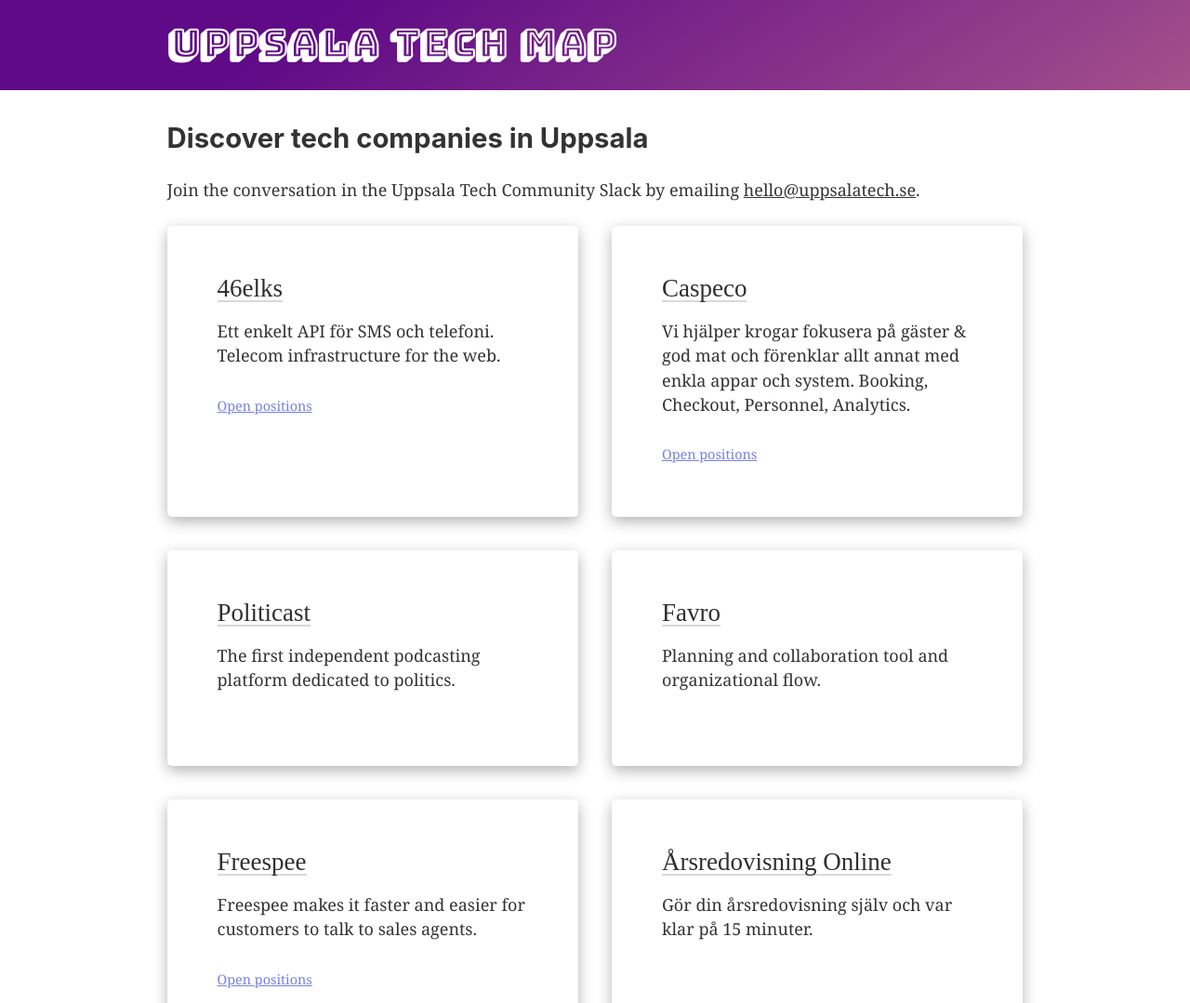
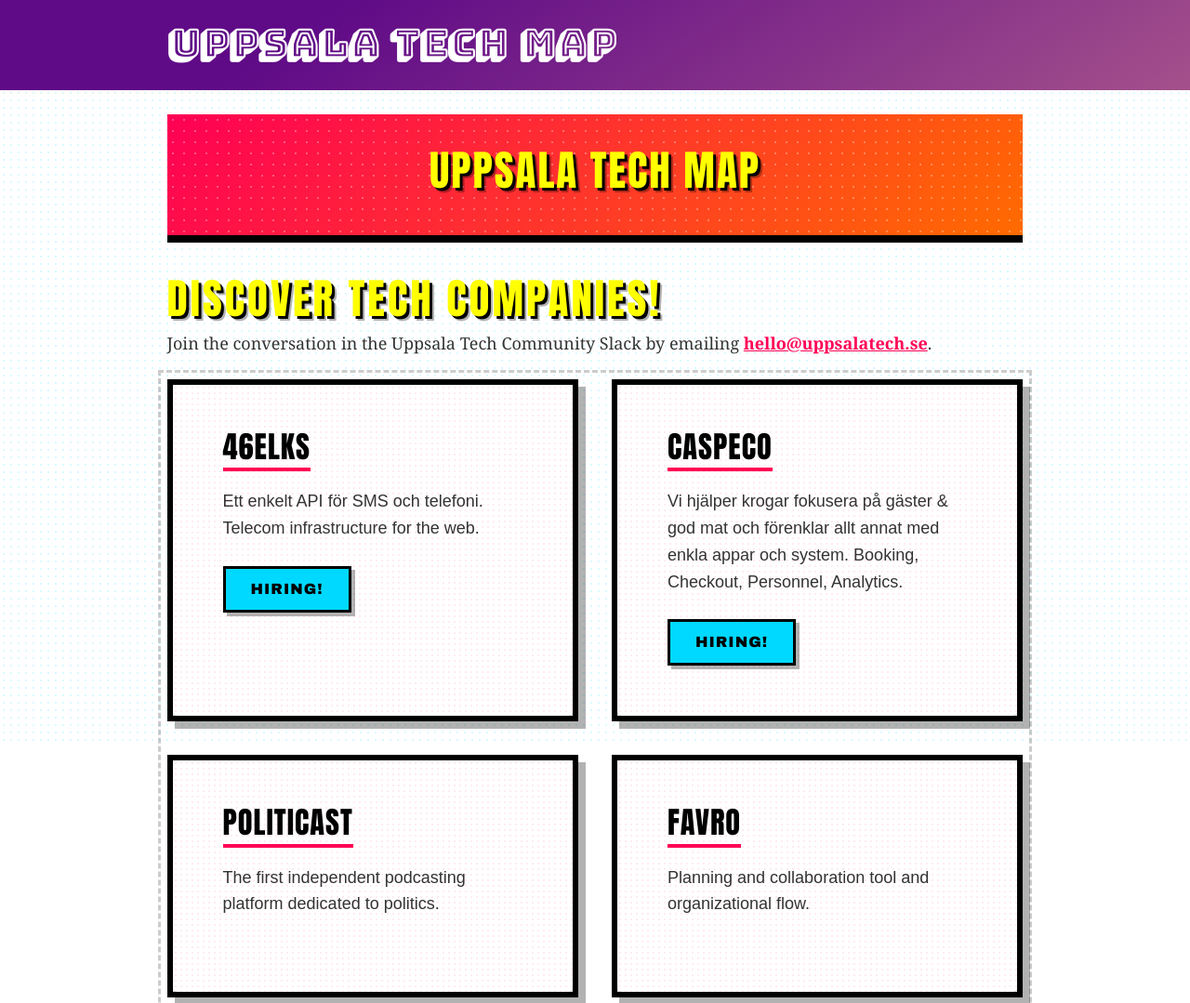
Before and after one commit to uppsalatech/uppsalatechmap, an Astro site: page / in a window 1280 px wide. Shown: the top 1079 px of the page at 93% size. Built offline with nearby package versions, Linux system fonts and the light colour scheme; Astro itself is replaced by a stand-in of ours.

Commit message:
kinda gopod

```diff
--- a/src/pages/index.astro
+++ b/src/pages/index.astro
@@ -2,13 +2,18 @@
 import Layout from '../layouts/Layout.astro';
 import companies from '../data/companies.json';
 import '../styles/global.css';
+import '../styles/pop-art.css';
 ---
 
 <Layout title="Uppsala Tech Map">
-  <h2 style="margin-top: 2rem;">Discover tech companies in Uppsala</h2>
+  <div class="pop-art-header" style="background-color: #ff0055; background-image: linear-gradient(135deg, #ff0055 0%, #ff6b00 100%); margin-bottom: 1.45rem; padding: 2rem 1.0875rem; text-align: center;">
+    <h1 class="pop-art-title" style="margin: 0; font-family: Impact, Arial Black, sans-serif; font-size: 2.5rem; color: #ffff00;">Uppsala Tech Map</h1>
+  </div>
+
+  <h2 class="pop-art-title" style="margin-top: 2rem;">Discover Tech Companies!</h2>
   <p>
     Join the conversation in the Uppsala Tech Community Slack by emailing
-    <a href="mailto:hello@uppsalatech.se">hello@uppsalatech.se</a>.
+    <a href="mailto:hello@uppsalatech.se" style="color: #ff0055; font-weight: bold;">hello@uppsalatech.se</a>.
   </p>
 
   <div class="cards">
@@ -17,11 +22,11 @@ import '../styles/global.css';
       .map((company) => {
         const id = company.name!.replace(/\s/g, '');
         return (
-          <div class="card" id={id}>
-            <a href={company.url} class="name">{company.name}</a>
+          <div class="card pop-art-card" id={id}>
+            <a href={company.url} class="name pop-art-name">{company.name}</a>
             <p>{company.description}</p>
             {company.jobs_url && (
-              <a href={company.jobs_url} class="jobs_url">Open positions</a>
+              <a href={company.jobs_url} class="jobs_url pop-art-jobs">Hiring!</a>
             )}
           </div>
         );
@@ -29,7 +34,7 @@ import '../styles/global.css';
   </div>
 
   <div style="margin-top: 30px; text-align: center;">
-    <a href="https://github.com/uppsalatech/uppsalatechmap/edit/master/companies.json">
+    <a href="https://github.com/uppsalatech/uppsalatechmap/edit/master/companies.json" style="color: #ff0055; font-weight: bold; text-decoration: underline;">
       Add your own company to the list
     </a>
   </div>
--- /dev/null
+++ b/src/styles/pop-art.css
@@ -0,0 +1,195 @@
+/* 1960s Pop Art Theme - Bold primary colors, Ben-Day dots, comic book style */
+
+body {
+  background: #fff;
+  position: relative;
+}
+
+/* Ben-Day dot pattern background */
+body::before {
+  content: '';
+  position: fixed;
+  top: 0;
+  left: 0;
+  width: 100%;
+  height: 100%;
+  background-image: radial-gradient(circle, #00d9ff 1px, transparent 1px);
+  background-size: 8px 8px;
+  opacity: 0.15;
+  z-index: -1;
+  pointer-events: none;
+}
+
+.pop-art-header {
+  background: #ff0055 !important;
+  background-image: linear-gradient(135deg, #ff0055 0%, #ff6b00 100%) !important;
+  position: relative;
+  overflow: hidden;
+  border-bottom: 8px solid #000;
+}
+
+.pop-art-header::after {
+  content: '';
+  position: absolute;
+  top: 0;
+  left: 0;
+  width: 100%;
+  height: 100%;
+  background-image: radial-gradient(circle, rgba(255,255,255,0.3) 1.5px, transparent 1.5px);
+  background-size: 12px 12px;
+  pointer-events: none;
+}
+
+.pop-art-header h1 {
+  position: relative;
+  z-index: 1;
+  text-shadow:
+    4px 4px 0 #000,
+    6px 6px 0 rgba(0, 0, 0, 0.3);
+  letter-spacing: 2px;
+}
+
+.pop-art-title {
+  font-family: 'Impact', 'Arial Black', sans-serif !important;
+  font-size: 2.5rem !important;
+  text-transform: uppercase;
+  color: #ffff00 !important;
+  text-shadow:
+    3px 3px 0 #000,
+    5px 5px 0 rgba(0, 0, 0, 0.3) !important;
+  letter-spacing: 3px;
+  margin-bottom: 0.5rem !important;
+}
+
+.pop-art-subtitle {
+  font-family: 'Impact', 'Arial Black', sans-serif !important;
+  font-size: 1.3rem !important;
+  color: #fff !important;
+  text-transform: uppercase;
+  text-shadow: 2px 2px 0 #000 !important;
+  letter-spacing: 2px;
+}
+
+.pop-art-card {
+  background: #fff !important;
+  border: 6px solid #000 !important;
+  border-radius: 0 !important;
+  box-shadow: 8px 8px 0 rgba(0, 0, 0, 0.3) !important;
+  position: relative;
+  overflow: hidden;
+  transition: transform 0.3s ease, box-shadow 0.3s ease !important;
+}
+
+.pop-art-card::before {
+  content: '';
+  position: absolute;
+  top: 0;
+  left: 0;
+  width: 100%;
+  height: 100%;
+  background-image: radial-gradient(circle, rgba(255,0,85,0.08) 1px, transparent 1px);
+  background-size: 6px 6px;
+  pointer-events: none;
+  z-index: 0;
+}
+
+.pop-art-card > * {
+  position: relative;
+  z-index: 1;
+}
+
+.pop-art-card:hover {
+  transform: translate(-4px, -4px) !important;
+  box-shadow: 12px 12px 0 rgba(0, 0, 0, 0.4) !important;
+}
+
+.pop-art-card::after {
+  content: 'POW!';
+  position: absolute;
+  top: -40px;
+  right: -40px;
+  width: 100px;
+  height: 100px;
+  background: #ffff00;
+  border: 4px solid #000;
+  border-radius: 50%;
+  display: flex;
+  align-items: center;
+  justify-content: center;
+  font-family: 'Impact', 'Arial Black', sans-serif;
+  font-size: 1.2rem;
+  font-weight: bold;
+  color: #ff0055;
+  transform: rotate(15deg);
+  opacity: 0;
+  transition: opacity 0.3s ease, top 0.3s ease, right 0.3s ease;
+  z-index: 2;
+  text-shadow: 2px 2px 0 #000;
+}
+
+.pop-art-card:hover::after {
+  opacity: 1;
+  top: -20px;
+  right: -20px;
+}
+
+.pop-art-name {
+  font-family: 'Impact', 'Arial Black', sans-serif !important;
+  font-size: 1.8rem !important;
+  color: #000 !important;
+  text-transform: uppercase !important;
+  border-bottom: 4px solid #ff0055 !important;
+  padding-bottom: 0.5rem !important;
+  letter-spacing: 1px;
+}
+
+.pop-art-name:hover {
+  color: #ff0055 !important;
+  border-bottom-color: #00d9ff !important;
+}
+
+.pop-art-card p {
+  font-family: 'Arial', sans-serif;
+  line-height: 1.6;
+  color: #333;
+}
+
+.pop-art-jobs {
+  display: inline-block;
+  padding: 0.5rem 1.5rem !important;
+  background: #00d9ff !important;
+  color: #000 !important;
+  font-family: 'Arial Black', sans-serif !important;
+  font-weight: bold !important;
+  text-transform: uppercase !important;
+  text-decoration: none !important;
+  border: 3px solid #000 !important;
+  border-radius: 0 !important;
+  font-size: 0.9rem !important;
+  letter-spacing: 1px;
+  box-shadow: 4px 4px 0 rgba(0, 0, 0, 0.3);
+  transition: all 0.2s ease;
+}
+
+.pop-art-jobs:hover {
+  background: #ffff00 !important;
+  transform: translate(-2px, -2px);
+  box-shadow: 6px 6px 0 rgba(0, 0, 0, 0.4);
+}
+
+/* Comic panel effect for cards */
+.cards {
+  position: relative;
+}
+
+.cards::before {
+  content: '';
+  position: absolute;
+  top: -10px;
+  left: -10px;
+  right: -10px;
+  bottom: -10px;
+  border: 3px dashed rgba(0, 0, 0, 0.2);
+  pointer-events: none;
+  z-index: -1;
+}
```
